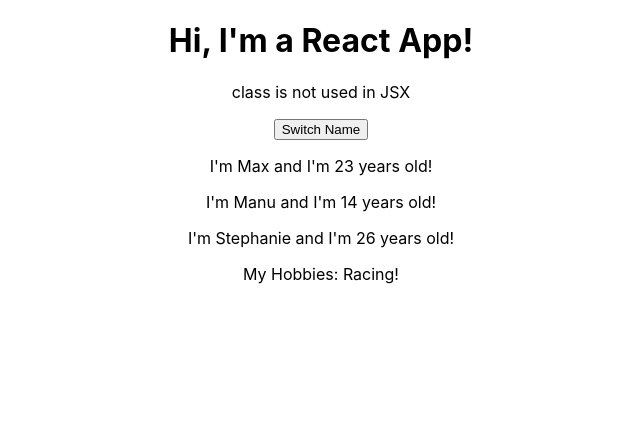
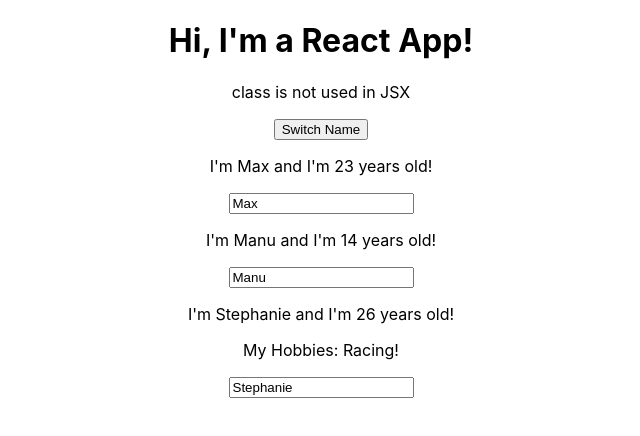
Before and after one commit to mgaudiophile/react-guide, a React (Create React App) app: page / in a window 1280 px wide. Shown: the top 436 px of the page, without its empty margins (319-959 px from the left). Built offline with nearby package versions, Linux system fonts and the light colour scheme.

Commit message:
2 way binding

```diff
--- a/src/App.js
+++ b/src/App.js
@@ -23,6 +23,17 @@
       ]
     })
   }
+
+  nameChangedHandler = (event) => {
+    this.setState({
+      persons: [
+        { name: event.target.value, age: 23 },
+        { name: 'Manu', age: 114 },
+        { name: 'Stephanie', age: 57 }
+      ]
+    })
+  }
+
   // bind is more efficient than anonymous function
   render () {
     return (
@@ -30,7 +41,11 @@
         <h1>Hi, I'm a React App!</h1>
         <p>class is not used in JSX</p>
         <button onClick={ () => this.switchNameHandler('Better')} >Switch Name</button>
-        <Person name={this.state.persons[0].name} age={this.state.persons[0].age}/>
+        <Person
+          name={this.state.persons[0].name}
+          age={this.state.persons[0].age}
+          changed={this.nameChangedHandler}
+        />
         <Person name={this.state.persons[1].name} age={this.state.persons[1].age}/>
         <Person
           name={this.state.persons[2].name}
--- a/src/Person/Person.js
+++ b/src/Person/Person.js
@@ -5,6 +5,7 @@
     <div>
       <p onClick={props.click}>I'm {props.name} and I'm {props.age} years old!</p>
       <p>{props.children}</p>
+      <input type="text" onChange={props.changed} value={props.name} />
     </div>
   )
 }
```
